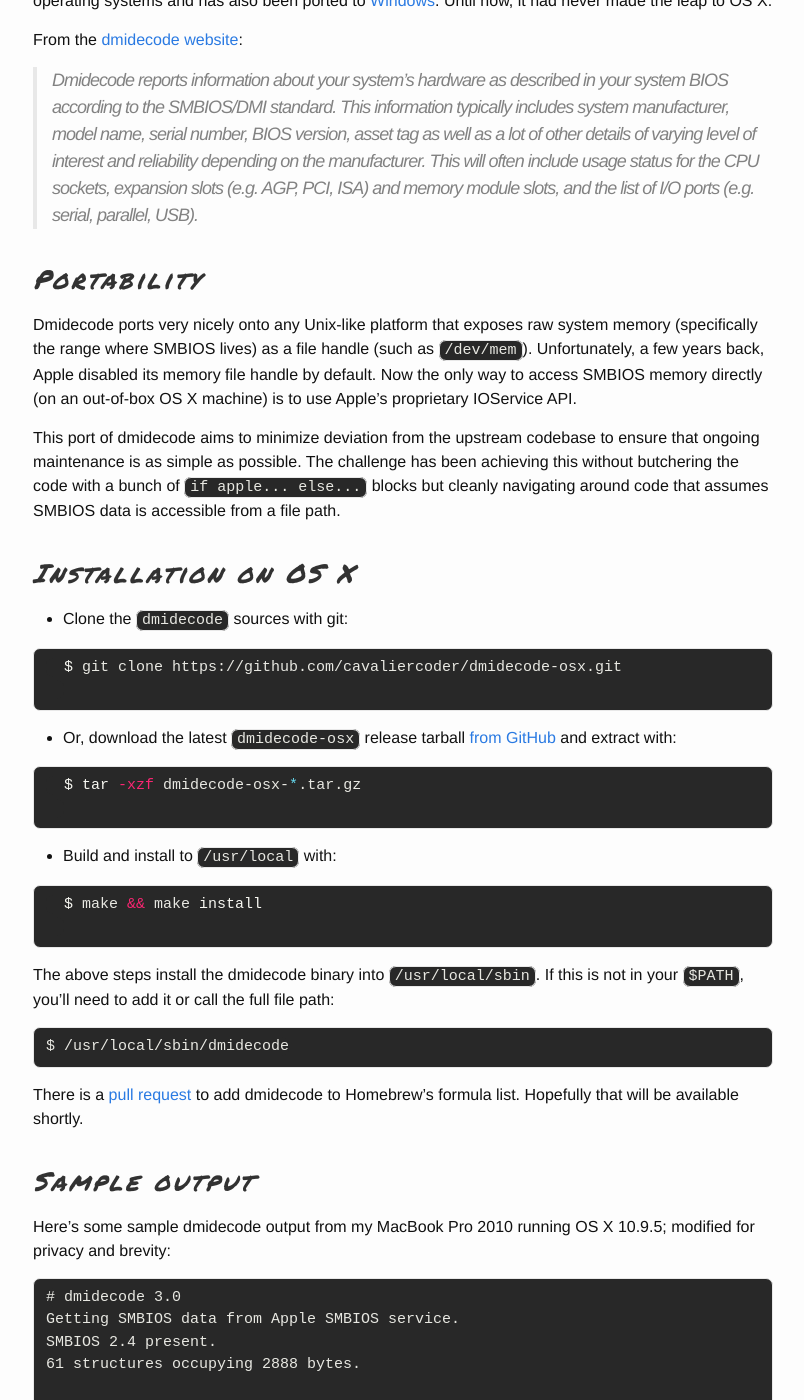
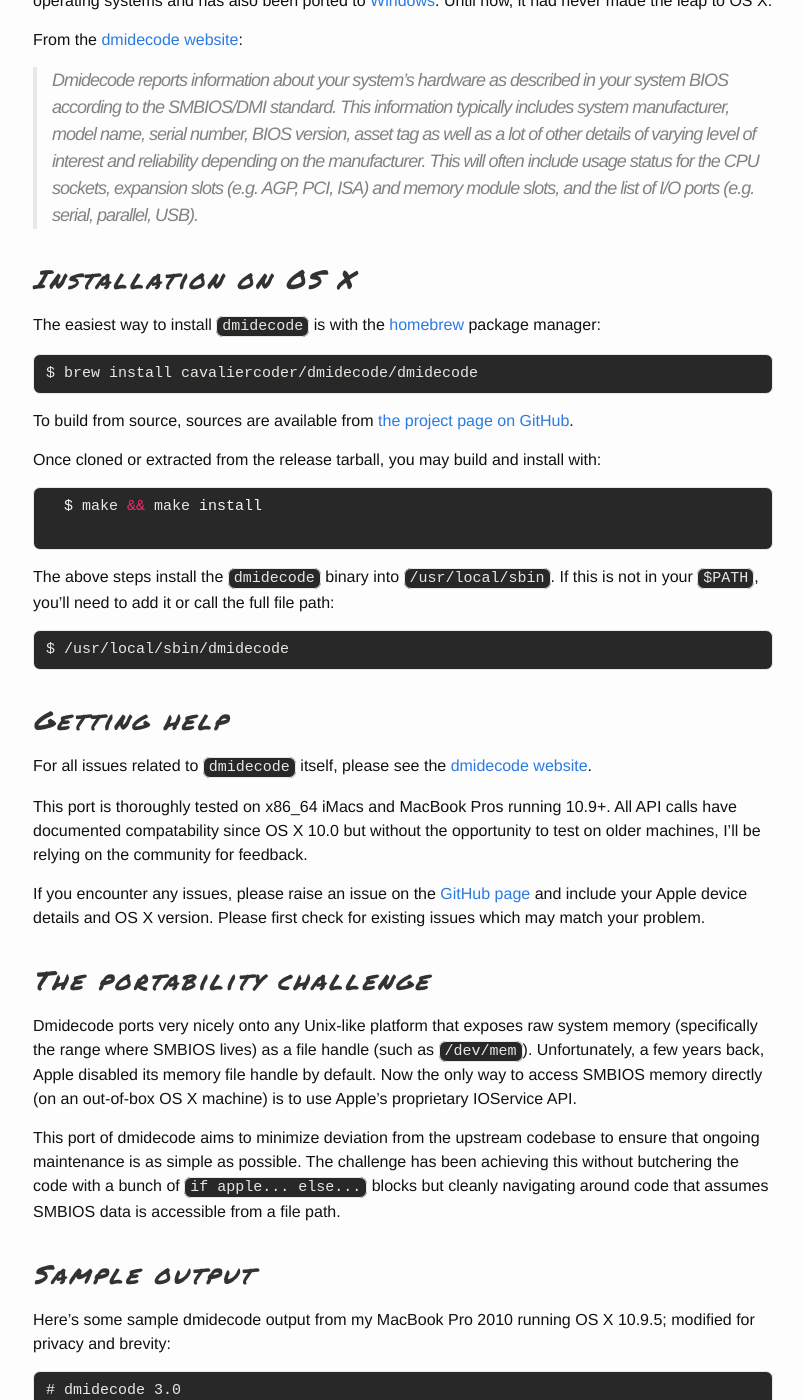
Before and after one commit to cavaliercoder/cavaliercoder.github.io, a Jekyll site: the page built from _posts/2015-10-20-dmidecode-for-apple-osx.md, in a window 1280 px wide and 1400 px high, scrolled down 259 px. Shown: the whole window, without its empty margins (237-1041 px from the left). Built offline with Jekyll 4.4.1, drawn with Linux system fonts in a browser that asks for light colours; comment, search, counter and statistics services are not loaded; some of the changed text lies outside the part shown.

Commit message:
Updated dmidecode post with homebrew installation

```diff
--- a/_posts/2015-10-20-dmidecode-for-apple-osx.md
+++ b/_posts/2015-10-20-dmidecode-for-apple-osx.md
@@ -3,10 +3,10 @@ layout: post
 title:  "dmidecode for Apple OS X"
 ---
 
-[Dmidecode](http://www.nongnu.org/dmidecode/) is a long standing, effective tool
-for reading manufacturer info from the SMBIOS tables present on most modern x86
-based systems. It's been available for many years on most Unix like operating
-systems and has also been ported to
+[Dmidecode](https://github.com/cavaliercoder/dmidecode-osx) is a long standing,
+effective tool for reading manufacturer info from the SMBIOS tables present on
+most modern x86 based systems. It's been available for many years on most Unix
+like operating systems and has also been ported to
 [Windows](http://gnuwin32.sourceforge.net/packages/dmidecode.htm). Until now, it
 had never made the leap to OS X.
 
@@ -21,7 +21,47 @@ From the [dmidecode website](http://www.nongnu.org/dmidecode/):
   and memory module slots, and the list of I/O ports (e.g. serial, parallel,
   USB).
 
-## Portability
+
+## Installation on OS X
+
+The easiest way to install `dmidecode` is with the [homebrew](http://brew.sh/)
+package manager:
+
+	$ brew install cavaliercoder/dmidecode/dmidecode
+
+To build from source, sources are available from [the project page on
+GitHub](https://github.com/cavaliercoder/dmidecode-osx/releases).
+
+Once cloned or extracted from the release tarball, you may build and install
+with:
+
+  {% highlight bash %}
+  $ make && make install
+  {% endhighlight %}
+
+The above steps install the `dmidecode` binary into `/usr/local/sbin`. If this
+is not in your `$PATH`, you'll need to add it or call the full file path:
+
+	$ /usr/local/sbin/dmidecode
+
+
+## Getting help
+
+For all issues related to `dmidecode` itself, please see the
+[dmidecode website](http://www.nongnu.org/dmidecode/).
+
+This port is thoroughly tested on x86_64 iMacs and MacBook Pros running 10.9+.
+All API calls have documented compatability since OS X 10.0 but without the
+opportunity to test on older machines, I'll be relying on the community for
+feedback.
+
+If you encounter any issues, please raise an issue on the [GitHub page](
+https://github.com/cavaliercoder/dmidecode-osx/issues) and include your Apple
+device details and OS X version. Please first check for existing issues which
+may match your problem.
+
+
+## The portability challenge
 
 Dmidecode ports very nicely onto any Unix-like platform that exposes raw system
 memory (specifically the range where SMBIOS lives) as a file handle (such as
@@ -35,33 +75,6 @@ been achieving this without butchering the code with a bunch of
 `if apple... else...` blocks but cleanly navigating around code that assumes
 SMBIOS data is accessible from a file path.
 
-## Installation on OS X
-
-* Clone the `dmidecode` sources with git:
-  {% highlight bash %}
-  $ git clone https://github.com/cavaliercoder/dmidecode-osx.git
-  {% endhighlight %}
-
-* Or, download the latest `dmidecode-osx` release tarball [from GitHub](
-  https://github.com/cavaliercoder/dmidecode-osx/releases) and extract with:
-  {% highlight bash %}
-  $ tar -xzf dmidecode-osx-*.tar.gz
-  {% endhighlight %}
-
-* Build and install to `/usr/local` with:
-  {% highlight bash %}
-  $ make && make install
-  {% endhighlight %}
-
-The above steps install the dmidecode binary into `/usr/local/sbin`. If this is
-not in your `$PATH`, you'll need to add it or call the full file path:
-
-	$ /usr/local/sbin/dmidecode
-
-
-There is a [pull request](https://github.com/Homebrew/homebrew/pull/45185) to
-add dmidecode to Homebrew's formula list. Hopefully that will be available
-shortly.
 
 ## Sample output
 
```
Also changed, not shown: other parts of _posts/2015-10-20-dmidecode-for-apple-osx.md (+0 -12 lines).
